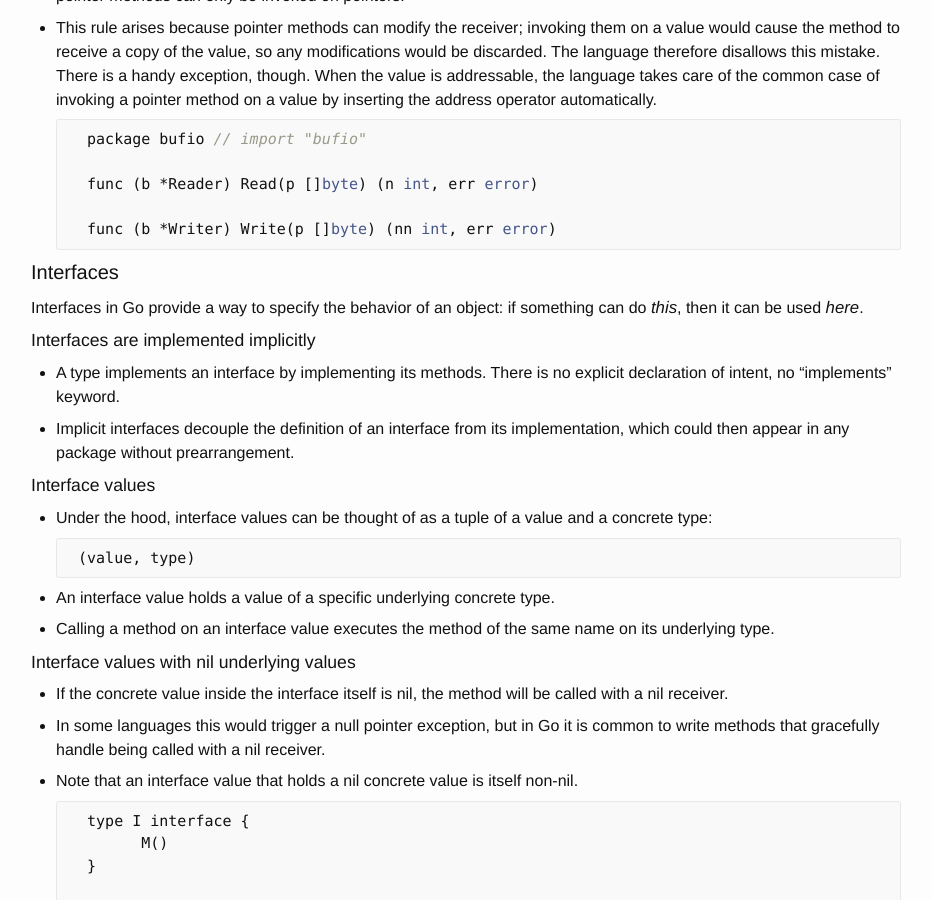
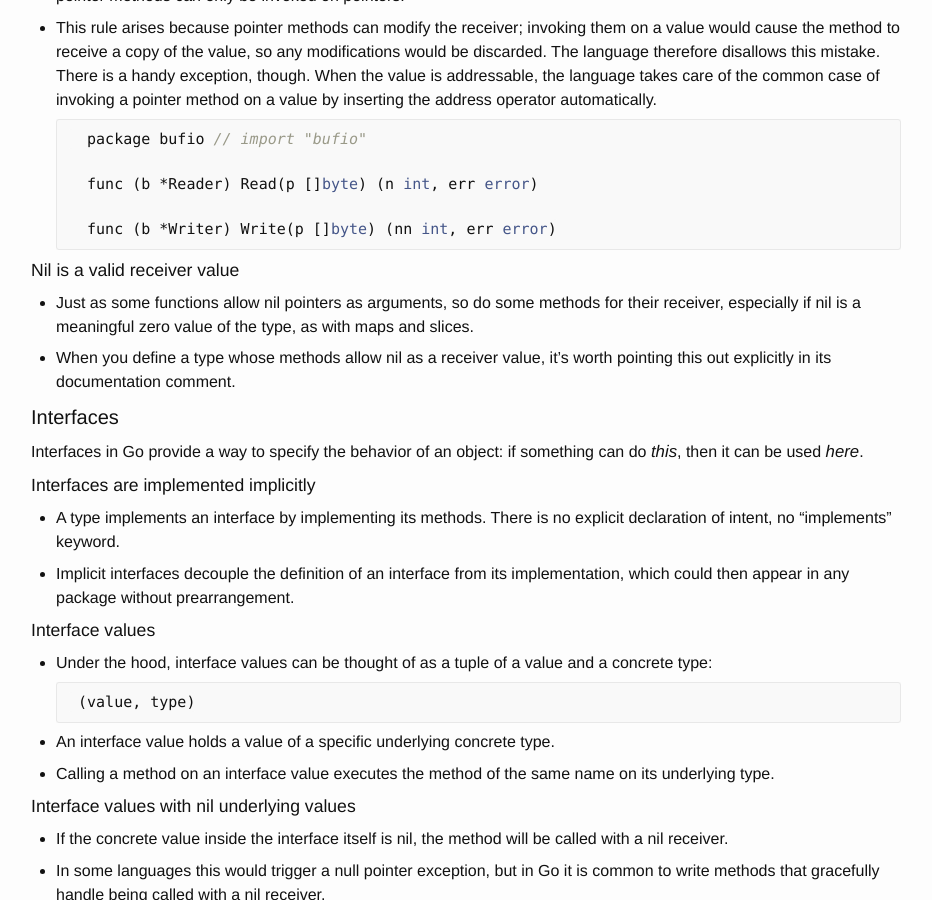
Before and after one commit to ousiax/ousiax.github.io, a Jekyll site: the page built from _posts/2020-04-07-golang-learning-notes.md, in a window 1280 px wide and 900 px high, scrolled down 13780 px. Shown: the whole window, without its empty margins (174-1106 px from the left). Built offline with Jekyll 4.4.1, drawn with Linux system fonts in a browser that asks for light colours; some of the changed text lies outside the part shown.

Commit message:
Update 2020-04-07-golang-learning-notes.md
- Goroutines and Channels in Go Lanugage

````diff
--- a/_posts/2020-04-07-golang-learning-notes.md
+++ b/_posts/2020-04-07-golang-learning-notes.md
@@ -18,6 +18,7 @@
 ```sh
 $ cat formatting.go && gofmt formatting.go
 ```
+
 ```go
 package formatting
 type T struct {
@@ -629,6 +630,12 @@
     func (b *Writer) Write(p []byte) (nn int, err error)
     ```
 
+**Nil is a valid receiver value**
+
+- Just as some functions allow nil pointers as arguments, so do some methods for their receiver, especially if nil is a meaningful zero value of the type, as with maps and slices.
+
+- When you define a type whose methods allow nil as a receiver value, it’s worth pointing this out explicitly in its documentation comment.
+
 #### Interfaces
 
 Interfaces in Go provide a way to specify the behavior of an object: if something can do *this*, then it can be used *here*.
@@ -882,6 +889,8 @@
         v, ok := <-ch
         ```
     - The loop for `v := range c` receives values from the channel repeatedly until it is closed.
+
+    - Attempting to close an already-closed channel causes a panic, as does closing a nil channel.
 
     -  **Note**: Only the sender should close a channel, never the receiver. Sending on a closed channel will cause a panic.
 
@@ -1189,6 +1198,8 @@
 
 - A buffered channel can be used like a semaphore, for instance to limit throughput.
 
+- The assembly line metaphor is useful one for channels and goroutines.
+
 ### Parallelization
 
 - Be sure not to confuse the ideas of concurrency—structuring a program as independently executing components—and parallelism—executing calculations in parallel for efficiency on multiple CPUs.
@@ -1314,3 +1325,5 @@
 1. [https://golang.google.cn/doc/effective\_go.html](https://golang.google.cn/doc/effective_go.html)
 1. [Capturing Iteration Variables in Go Language](/2017/05/15/capturing-iteration-variables-in-go-language/)
 1. [Errors in Go language](/2017/05/15/errors-in-go-language/)
+1. [Object-oriented Programming in Go Language](/2017/05/21/object-oriented-programming-in-go-language/)
+1. [Goroutines and Channels in Go Lanugage](/2017/06/11/goroutines-and-channels-in-go-lanugage/)
````
